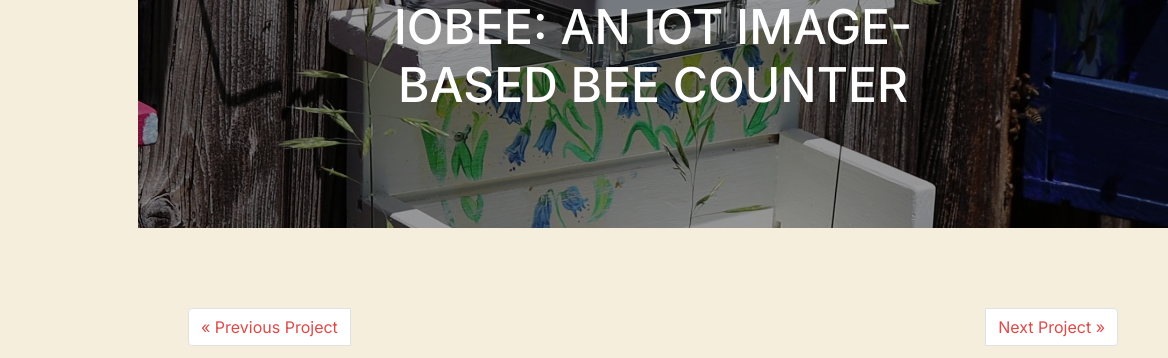
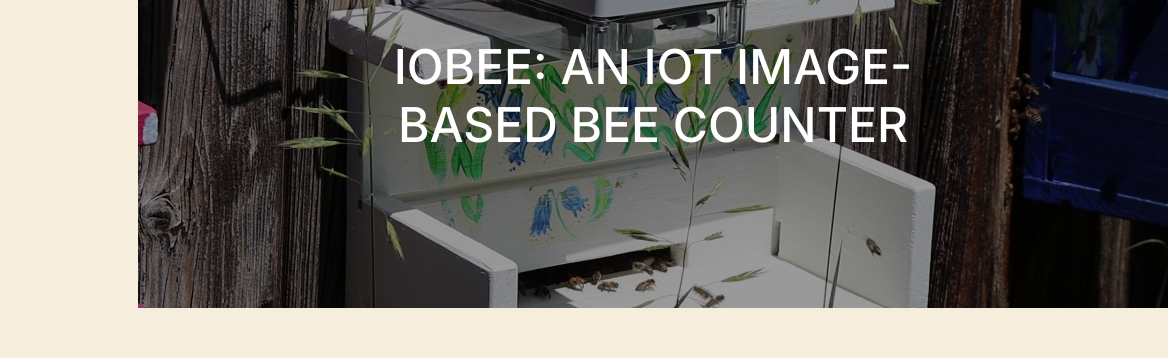
Before and after one commit to machintruck/machintruck.github.io, a plain HTML site: page Projects/IoBee.html in a window 1280 px wide. Shown: the part 95-453 px from the top of the page, 112-1280 px from the left. Drawn offline with Linux system fonts and the light colour scheme; files whose address does not match are found by name.

Commit message:
changed style of project heros

```diff
--- a/css/style.css
+++ b/css/style.css
@@ -880,7 +880,7 @@ h1, h2, h3, h4, h5,
     z-index: 1; }
   .site-project-hero, .site-project-hero .row {
     height: 40vh;
-    min-height: 200px;
+    min-height: 400px;
     z-index: 2;
     position: relative; }
   .site-project-hero .heading {
```
